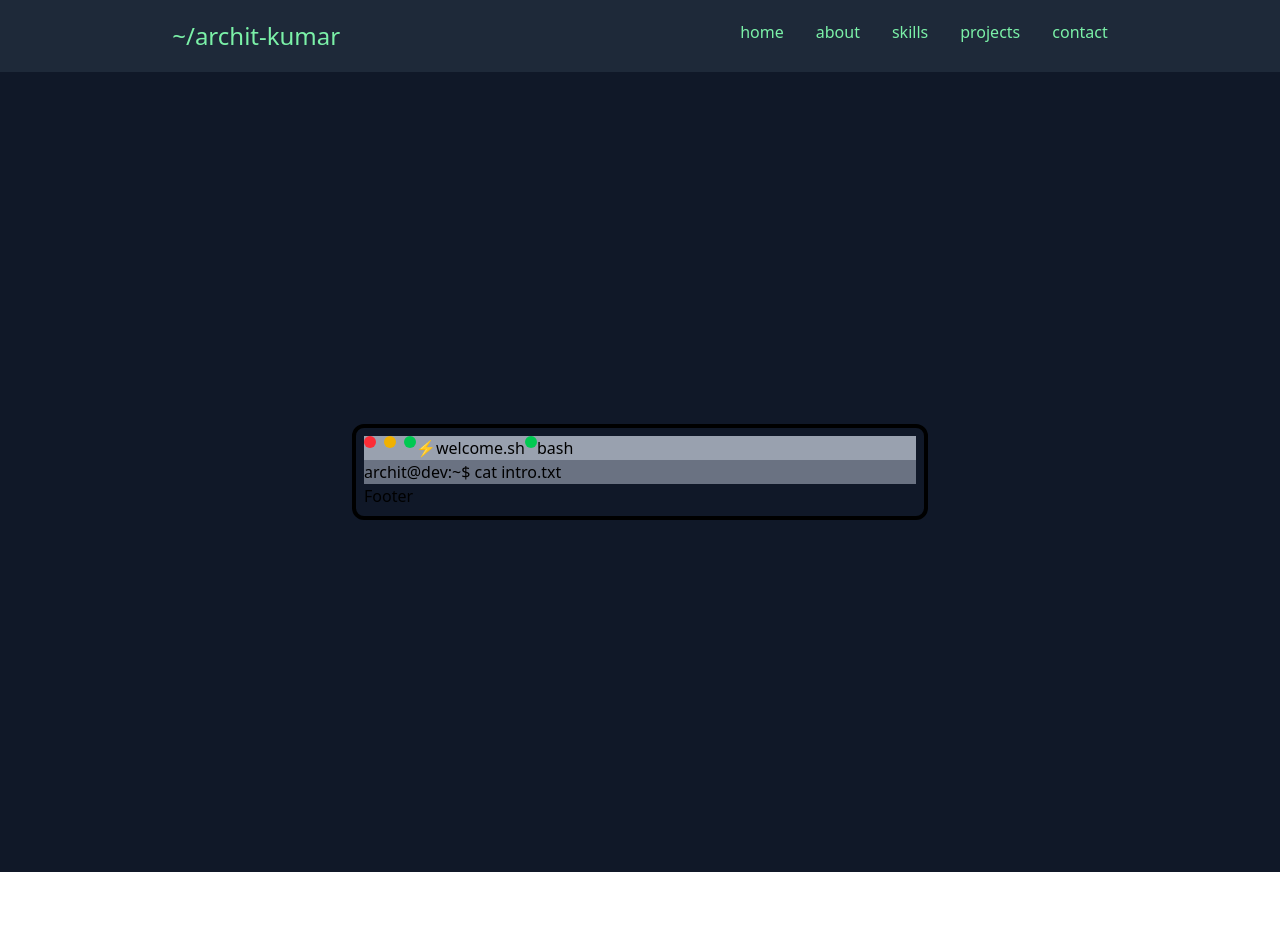
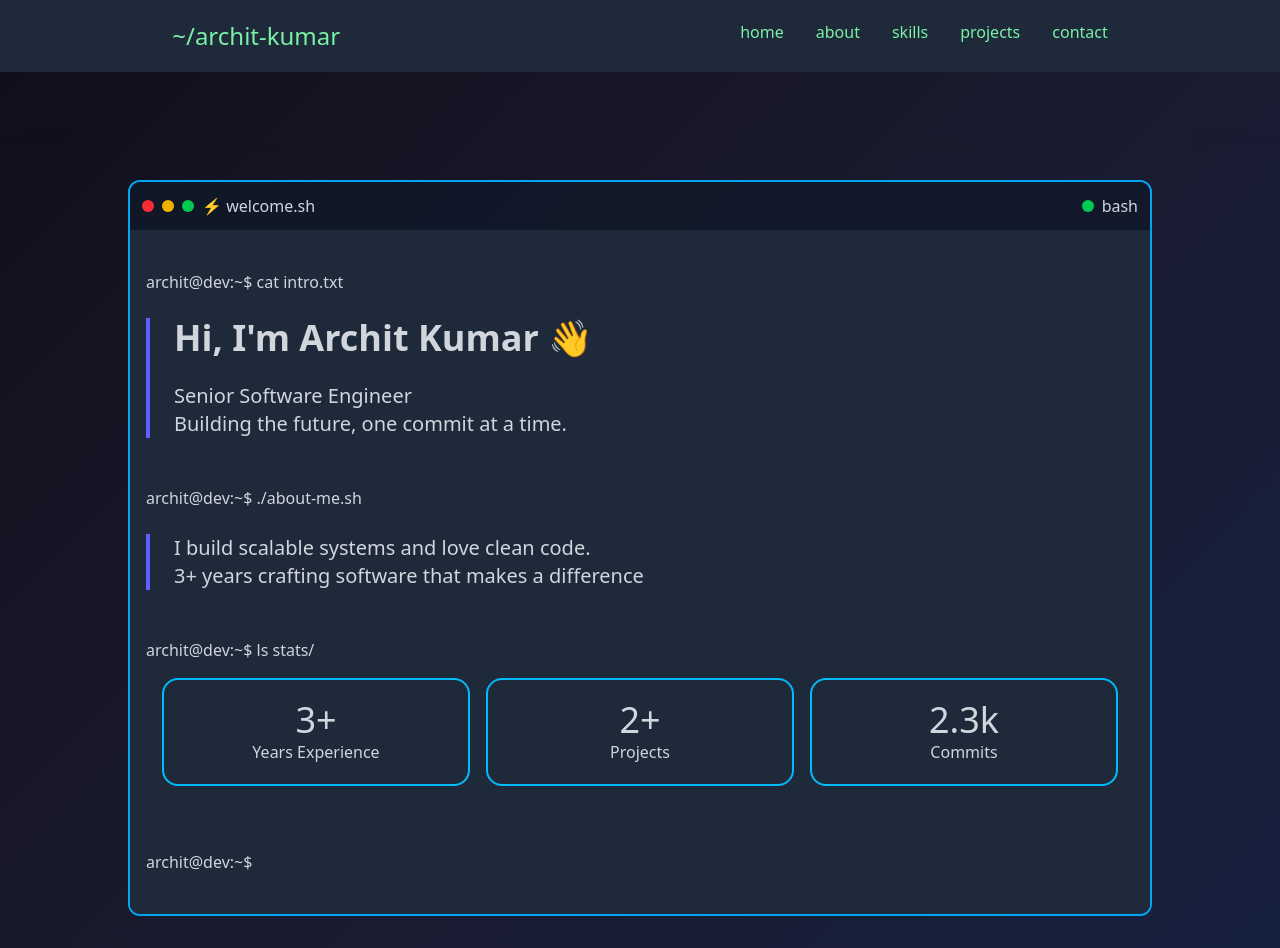
Before and after one commit to Archit314/archit-engineer-portfolio, a React (Vite) app in the folder app_frontend/: page / in a window 1280 px wide. Before the commit the page ends 872 px from the top, so only its background shows below. Built offline with nearby package versions, Linux system fonts and the light colour scheme.

Commit message:
[Frontend]: Added initial Home page component

```diff
--- a/app_frontend/index.html
+++ b/app_frontend/index.html
@@ -4,9 +4,9 @@
     <meta charset="UTF-8" />
     <link rel="icon" type="image/svg+xml" href="/vite.svg" />
     <meta name="viewport" content="width=device-width, initial-scale=1.0" />
-    <title>app_frontend</title>
+    <title>Archit Kumar | Senior Software Engineer</title>
   </head>
-  <body>
+  <body class="bg-[linear-gradient(135deg,#0f0f1a_0%,#1a1a2e_50%,#16213e_100%)]">
     <div id="root"></div>
     <script type="module" src="/src/main.jsx"></script>
   </body>
--- a/app_frontend/src/pages/Home.jsx
+++ b/app_frontend/src/pages/Home.jsx
@@ -2,36 +2,87 @@ import React from 'react'
 
 function Home() {
   return (
-    <div className='min-h-screen flex justify-center items-center bg-gray-900'>
-        {/* Inside Main Card */}
-        <div className='border-4 p-2 rounded-xl w-full max-w-xl'>
+    <div className='flex items-center justify-center min-h-screen px-4 shadow-2xl overflow-hidden mt-19'>
+        <div className='border-2 border-sky-500 w-full max-w-5xl rounded-xl overflow-hidden'>
 
-            {/* Header */}
-            <div className='flex bg-gray-400'>
-
-                {/* Colors */}
-                <div className='flex gap-2'>
+            {/* Card Header */}
+            <div className='flex items-center justify-between bg-gray-900/80 p-3'>
+                <div className='flex gap-2 items-center'>
                     <div className='bg-red-500 rounded-full w-3 h-3'></div>
                     <div className='bg-yellow-500 rounded-full w-3 h-3'></div>
                     <div className='bg-green-500 rounded-full w-3 h-3'></div>
+                    <div className='text-gray-300'>⚡ welcome.sh</div>
                 </div>
 
-                <h1>⚡welcome.sh</h1>
-
-                <div className='bg-green-500 rounded-full w-3 h-3'></div>
-                <h2>bash</h2>
+                <div className='flex gap-2 items-center'>
+                    <div className='bg-green-500 rounded-full w-3 h-3'></div>
+                    <h1 className='text-gray-300'>bash</h1>
+                </div>
             </div>
 
-            {/* Body */}
-            <div className='bg-gray-500'>
-                <h1>archit@dev:~$ cat intro.txt</h1>
+            {/* Card Body */}
+            <div className='text-gray-300 bg-gray-800 p-4'>
+
+                {/* Intro section */}
+                <div className='pb-6 pt-6 space-y-6'>
+
+                    <h1>archit@dev:~$ cat intro.txt</h1>
+
+                    <div className='border-l-4 border-indigo-500 px-6 space-y-6'>
+                        <h1 className='text-4xl font-bold'>Hi, I'm Archit Kumar 👋</h1>
+
+                        <div className='text-xl'>
+
+                            <p>Senior Software Engineer</p>
+                            <p>Building the future, one commit at a time.</p>
+                        </div>
+
+                    </div>
+                </div>
+
+                {/* About section */}
+                <div className='pb-6 pt-6 space-y-6'>
+
+                    <h1>archit@dev:~$ ./about-me.sh</h1>
+
+                    <div className='border-l-4 border-indigo-500 px-6 space-y-6'>
+
+                        <div className='text-xl'>
+
+                            <p>I build scalable systems and love clean code.</p>
+                            <p>3+ years crafting software that makes a difference</p>
+                        </div>
+                    </div>
+                </div>
+
+                {/* Stats section */}
+                <div className='pb-6 pt-6'>
+
+                    <h1>archit@dev:~$ ls stats/</h1>
+
+                    <div className='grid grid-cols-3 gap-4 p-4'>
+                        <div className='border-2 border-sky-400 text-center p-5 rounded-2xl'>
+                            <h1 className='text-4xl'>3+</h1>
+                            <p>Years Experience</p>
+                        </div>
+                        <div className='border-2 border-sky-400 text-center p-5 rounded-2xl'>
+                            <h1 className='text-4xl'>2+</h1>
+                            <p>Projects</p>
+                        </div>
+                        <div className='border-2 border-sky-400 text-center p-5 rounded-2xl'>
+                            <h1 className='text-4xl'>2.3k</h1>
+                            <p>Commits</p>
+                        </div>
+                    </div>
+                </div>
+
+                {/* cursor section */}
+                <div className='pb-6 pt-6 space-y-6'>
+
+                    <h1>archit@dev:~$ </h1>
+                </div>
+
             </div>
-
-            {/* Footer */}
-            <div>
-                Footer
-            </div>
-
         </div>
     </div>
   )
```
